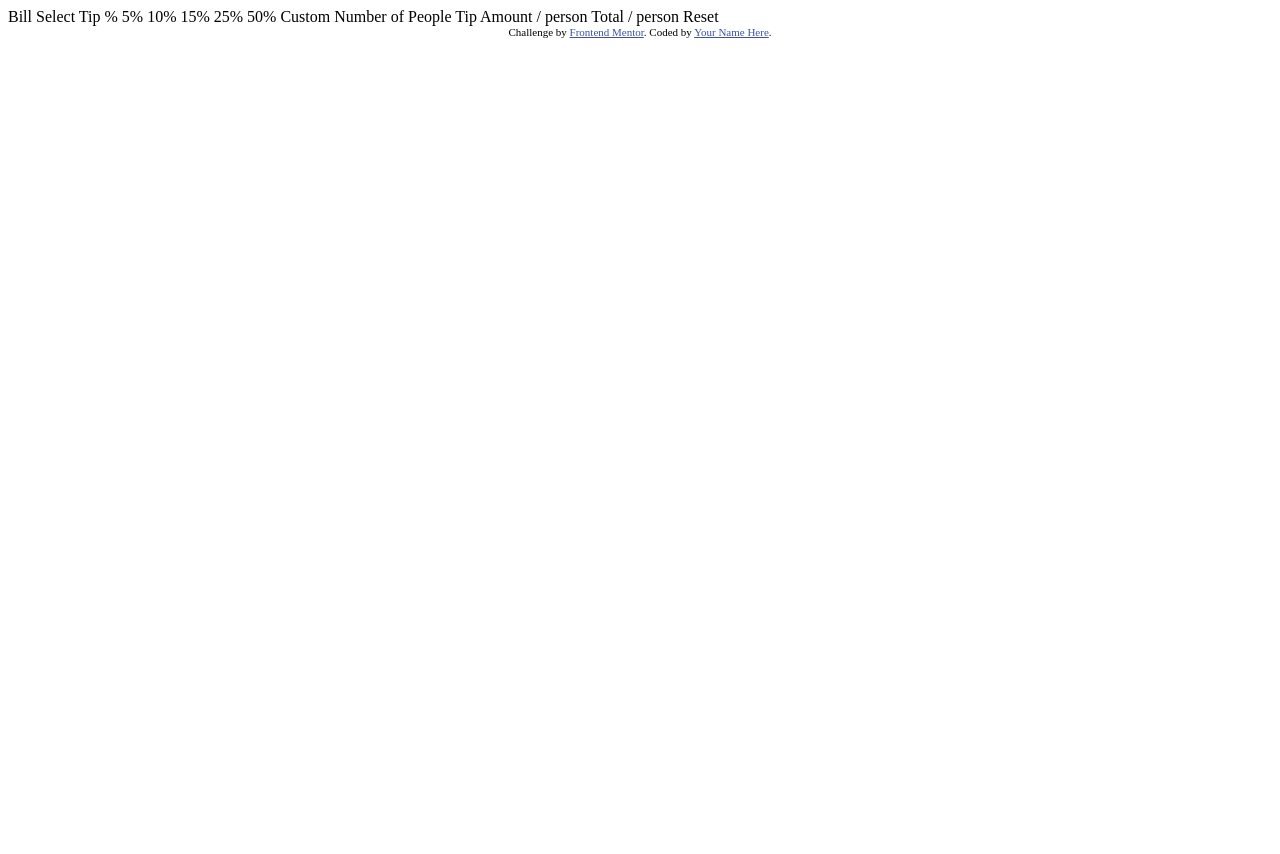
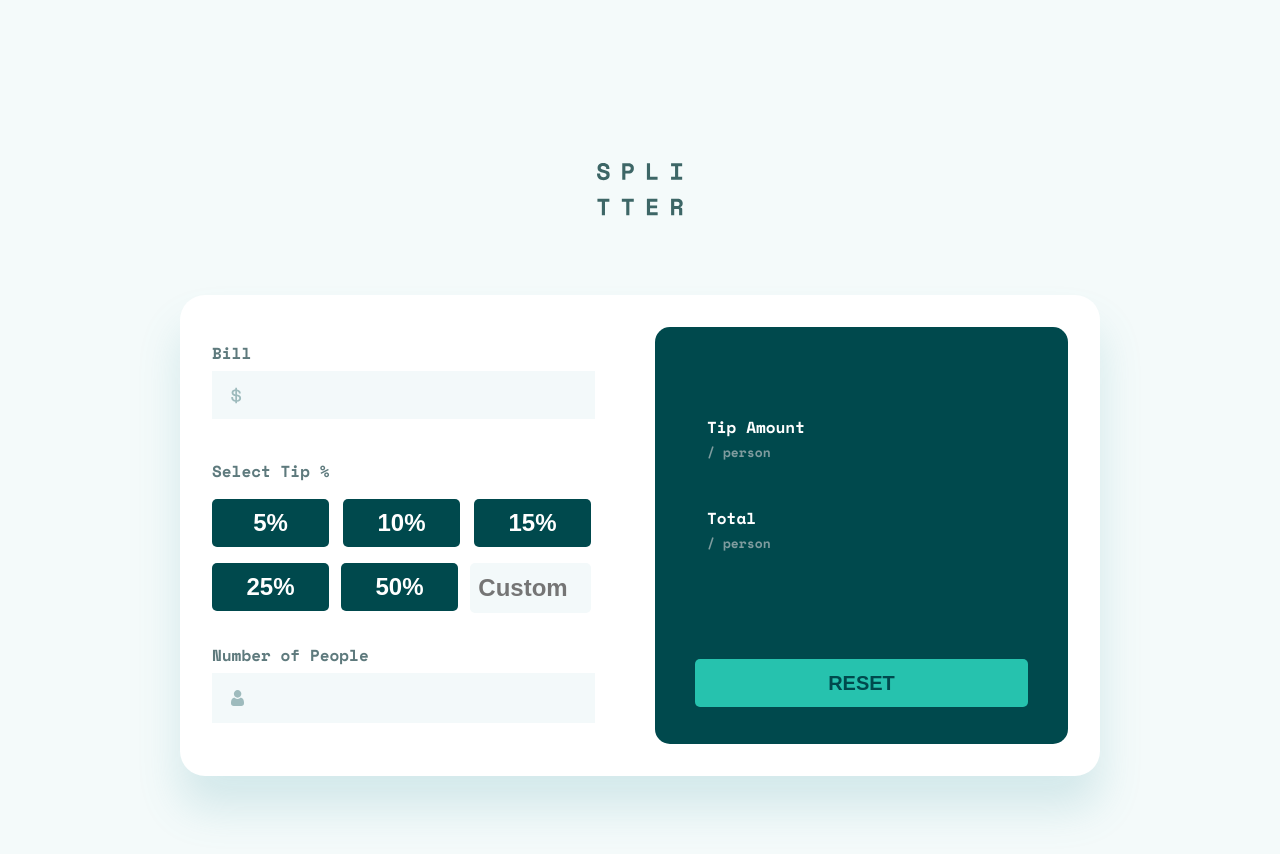
Before and after one commit to Camara-Diadie/tip-calculator-app, a plain HTML site: page index.html in a window 1280 px wide. Before the commit the page ends 800 px from the top, so only its background shows below. Drawn offline with nearby package versions, Linux system fonts and the light colour scheme.

Commit message:
html et css et media query fini

```diff
--- /dev/null
+++ b/css/style.scss
@@ -0,0 +1,281 @@
+@import url("https://fonts.googleapis.com/css2?family=Space+Mono:wght@400;700&display=swap");
+$Strong-cyan: #26c0ab;
+$very-dark-cyan: #00494d;
+$Dark-grayish-cyan: #5e7a7d;
+$Dark-grayish-cyan-2: #7f9c9f;
+$Light-grayish-cyan: #c5e4e7;
+$Light-grayish-cyan: #f4fafa;
+$White: #ffffff;
+$input-backg: #f3f9fa;
+
+body {
+  background-color: $Light-grayish-cyan;
+  font-family: "Space Mono", monospace;
+  display: flex;
+  align-items: center;
+  justify-content: center;
+  margin: 0;
+
+  main#splitter-body {
+    width: 375px;
+    height: 933px;
+    display: flex;
+    flex-direction: column;
+    align-items: center;
+    @media (min-width: 1024px) and (max-width: 1440px) {
+      width: 1440px;
+      height: 1024px;
+    }
+    img {
+      width: 86.66px;
+      height: 53.14px;
+      margin-top: 50px;
+      @media (min-width: 1024px) and (max-width: 1440px) {
+        margin-top: 163px;
+      }
+    }
+    article {
+      width: 375px;
+      height: 789px;
+      background-color: #ffffff;
+      box-shadow: 0px 32px 43px rgba(79, 166, 175, 0.200735);
+      border-radius: 25px;
+      display: flex;
+      flex-direction: column;
+      align-items: center;
+      margin-top: 40.86px;
+      @media (min-width: 1024px) and (max-width: 1440px) {
+        width: 920px;
+        height: 481px;
+        flex-direction: row;
+        justify-content: space-around;
+        margin-top: 78.86px;
+      }
+      section#facture {
+        display: flex;
+        flex-direction: column;
+        align-items: center;
+        @media (min-width: 1024px) and (max-width: 1440px) {
+          width: 379px;
+          height: 388px;
+        }
+        div#somme {
+          width: 311px;
+          height: 78px;
+          margin-top: 32px;
+          display: flex;
+          flex-direction: column;
+          @media (min-width: 1024px) and (max-width: 1440px) {
+            width: 379px;
+            margin-top: 0;
+          }
+          label {
+            color: $Dark-grayish-cyan;
+            font-weight: bold;
+            font-size: 16px;
+            line-height: 24px;
+          }
+          input {
+            height: 48px;
+            background-color: $input-backg;
+            border: none;
+            margin-top: 6px;
+            background-image: url(/images/icon-dollar.svg);
+            background-repeat: no-repeat;
+            background-position: left 19px center;
+            text-align: right;
+            color: $very-dark-cyan;
+            font-weight: bold;
+            font-size: 24px;
+            line-height: 35.554px;
+            @media (min-width: 1024px) and (max-width: 1440px) {
+              width: 379px;
+            }
+          }
+        }
+        div#pourcentage-tip {
+          width: 311px;
+          height: 216px;
+          display: flex;
+          flex-direction: column;
+          justify-content: center;
+          margin: 0;
+          @media (min-width: 1024px) and (max-width: 1440px) {
+            width: 379px;
+            height: 152px;
+            margin-top: 40px;
+          }
+          p {
+            color: $Dark-grayish-cyan;
+            font-weight: bold;
+            font-size: 16px;
+            line-height: 24px;
+          }
+          div#button-pourcentage {
+            display: flex;
+            width: 311px;
+            height: 176px;
+            justify-content: space-between;
+            flex-wrap: wrap;
+            @media (min-width: 1024px) and (max-width: 1440px) {
+              width: 379px;
+              height: 152px;
+            }
+            button {
+              width: 146.63px;
+              height: 48px;
+              background-color: $very-dark-cyan;
+              color: white;
+              font-weight: bold;
+              font-size: 24px;
+              margin-bottom: 16px;
+              @media (min-width: 1024px) and (max-width: 1440px) {
+                width: 117px;
+              }
+              &:focus {
+                color: $very-dark-cyan;
+                background-color: $Strong-cyan;
+              }
+            }
+            input {
+              width: 146.63px;
+              height: 48px;
+              background-color: $input-backg;
+              text-align: center;
+              font-weight: bold;
+              font-size: 24px;
+              line-height: 35.54pc;
+              @media (min-width: 1024px) and (max-width: 1440px) {
+                width: 117px;
+              }
+            }
+            input,
+            button {
+              border: none;
+              border-radius: 5px;
+            }
+          }
+        }
+        div#nombre-pers {
+          width: 311px;
+          height: 78px;
+          margin-top: 32px;
+          @media (min-width: 1024px) and (max-width: 1440px) {
+            width: 379px;
+          }
+          label {
+            font-weight: bold;
+            font-size: 16px;
+            line-height: 24px;
+            color: $Dark-grayish-cyan;
+          }
+          input {
+            height: 48px;
+            background-color: $input-backg;
+            border: none;
+            margin-top: 6px;
+            background-image: url(/images/icon-person.svg);
+            background-repeat: no-repeat;
+            background-position: left 19px center;
+            text-align: right;
+            color: $very-dark-cyan;
+            font-weight: bold;
+            font-size: 24px;
+            line-height: 35.554px;
+            @media (min-width: 1024px) and (max-width: 1440px) {
+              width: 379px;
+            }
+          }
+        }
+      }
+      section#resultat {
+        width: 327px;
+        height: 257px;
+        background-color: $very-dark-cyan;
+        border-radius: 15px;
+        margin-top: 32px;
+        display: flex;
+        flex-direction: column;
+        align-items: center;
+        @media (min-width: 1024px) and (max-width: 1440px) {
+          width: 413px;
+          height: 417px;
+          justify-content: space-around;
+          margin-top: 0;
+        }
+        div#montant-total-pers {
+          width: 281px;
+          height: 116px;
+          margin-left: 24px;
+          margin-top: 37px;
+          @media (min-width: 1024px) and (max-width: 1440px) {
+            width: 333px;
+            height: 142px;
+          }
+          div#total-tip-pers,
+          div#total-pers {
+            width: 281px;
+            height: 48px;
+            display: flex;
+            justify-content: space-between;
+            align-items: center;
+            margin-bottom: 20px;
+            @media (min-width: 1024px) and (max-width: 1440px) {
+              height: 71px;
+            }
+            p.text-total {
+              width: 98px;
+              height: 44px;
+              color: $White;
+              font-weight: bold;
+              font-size: 16px;
+              line-height: 24px;
+              span {
+                color: $Dark-grayish-cyan-2;
+                font-size: 13px;
+                line-height: 19px;
+              }
+            }
+            p#tips-person,
+            p#total-person {
+              width: 96px;
+              height: 47px;
+              font-weight: bold;
+              font-size: 32px;
+              line-height: 47px;
+              text-align: right;
+              letter-spacing: -0.666667px;
+              color: #26c2ae;
+              @media (min-width: 1024px) and (max-width: 1440px) {
+                font-size: 48px;
+                line-height: 71px;
+              }
+            }
+          }
+          div#total-pers {
+            p.text-total {
+              width: 64px;
+              height: 44px;
+            }
+          }
+        }
+        button {
+          width: 281px;
+          height: 48px;
+          background: #26c2ae;
+          border-radius: 5px;
+          color: $very-dark-cyan;
+          font-weight: bold;
+          font-size: 20px;
+          line-height: 30px;
+          text-align: center;
+          margin-top: 41px;
+          border: none;
+          @media (min-width: 1024px) and (max-width: 1440px) {
+            width: 333px;
+          }
+        }
+      }
+    }
+  }
+}
--- a/index.html
+++ b/index.html
@@ -3,42 +3,51 @@
 <head>
   <meta charset="UTF-8">
   <meta name="viewport" content="width=device-width, initial-scale=1.0"> <!-- displays site properly based on user's device -->
-
+  <link rel="stylesheet" href="css/style.css">
   <link rel="icon" type="image/png" sizes="32x32" href="./images/favicon-32x32.png">
-
   <title>Frontend Mentor | Tip calculator app</title>
 
-  <!-- Feel free to remove these styles or customise in your own stylesheet 👍 -->
-  <style>
-    .attribution { font-size: 11px; text-align: center; }
-    .attribution a { color: hsl(228, 45%, 44%); }
-  </style>
-</head>
-<body>
-
-  Bill
-
-  Select Tip %
-  5%
-  10%
-  15%
-  25%
-  50%
-  Custom
-
-  Number of People
-
-  Tip Amount
-  / person
-
-  Total
-  / person
-
-  Reset
-
-  <div class="attribution">
-    Challenge by <a href="https://www.frontendmentor.io?ref=challenge" target="_blank">Frontend Mentor</a>.
-    Coded by <a href="#">Your Name Here</a>.
-  </div>
-</body>
+  <body>
+    <main id="splitter-body">
+      <img src="images/logo.svg" alt="logo">
+      <article>
+        <section id="facture">
+          <div id="somme">
+            <label for="total-somme"> Bill</label>
+            <input type="number" id="total-somme">
+          </div>
+          <div id="pourcentage-tip">
+            <p>Select Tip %</p>
+            <div id="button-pourcentage">
+              <button id="cinq-pourcent"> 5%</button>
+              <button id="dix-pourcent"> 10%</button>
+              <button id="quinze-pourcent"> 15%</button>
+              <button id="vingt-cinq-pourcent"> 25%</button>
+              <button id="cinquante-pourcent"> 50%</button>
+              <input type="number" placeholder="Custom">
+            </div>
+          </div>
+          <div id="nombre-pers">
+            <label for="divis-pers">
+              Number of People
+            </label>
+            <input type="number"  id="divis-pers">
+          </div>
+        </section>
+        <section id="resultat">
+          <div id="montant-total-pers">
+            <div id="total-tip-pers">
+              <p class="text-total">Tip Amount <span>/ person</span></p>
+              <p id="tips-person"></p>
+            </div>
+            <div id="total-pers">
+              <p class="text-total">Total <span>/ person</span></p>
+              <p id="total-person"></p>
+            </div>
+          </div>
+          <button type="reset"> RESET</button>
+        </section>
+      </article>
+    </main>
+  </body>
 </html>
```
Also changed, not shown: css/style.css (added), 1 other file.
